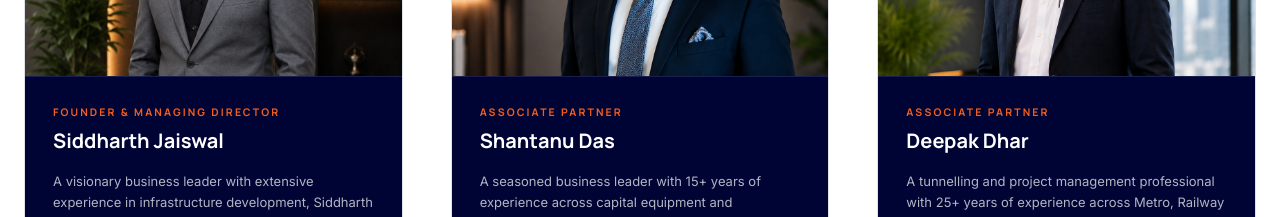
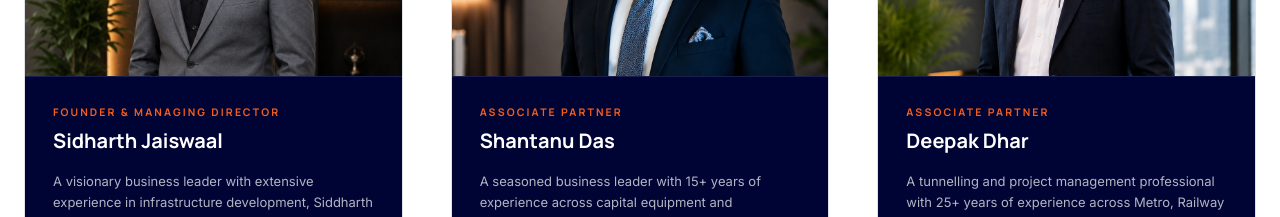
Before and after one commit to psychonimus/Trion, a React (Vite) app: page /about in a window 1280 px wide. Shown: the part 3520-3737 px from the top of the page. Built offline with nearby package versions, Linux system fonts and the light colour scheme.

Commit message:
Correct spelling of 'Siddharth Jaiswal' to 'Sidharth Jaiswaal'

```diff
--- a/src/components/aboutUs/AboustUs.jsx
+++ b/src/components/aboutUs/AboustUs.jsx
@@ -568,7 +568,7 @@ export default function AboustUs() {
 
   const leaders = [
     {
-      name: "Siddharth Jaiswal",
+      name: "Sidharth Jaiswaal",
       title: "Founder & Managing Director",
       bio: "A visionary business leader with extensive experience in infrastructure development, Siddharth drives the group’s strategic direction, business growth and global operations, with a strong focus on long-term value creation.",
       img: "/assets/images/MR. SIDDHARTH JAISWAL.png",
```
